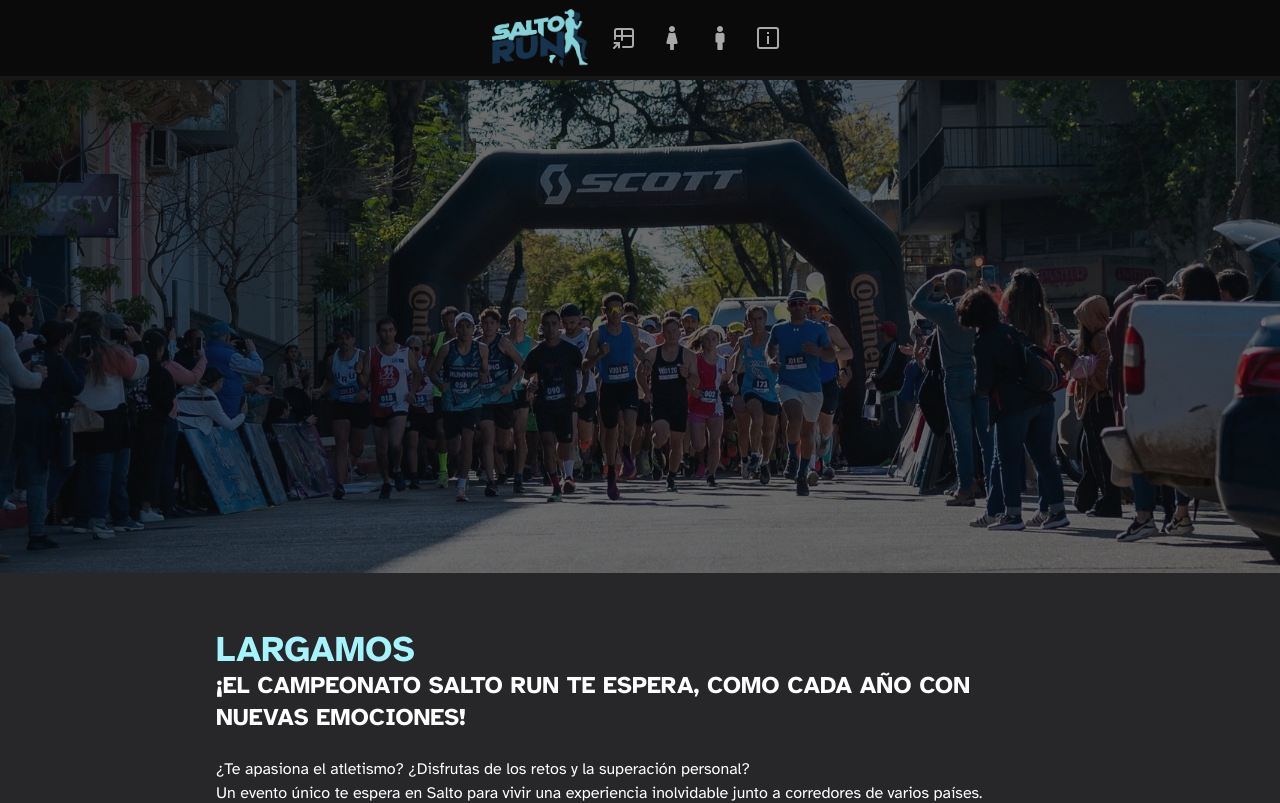
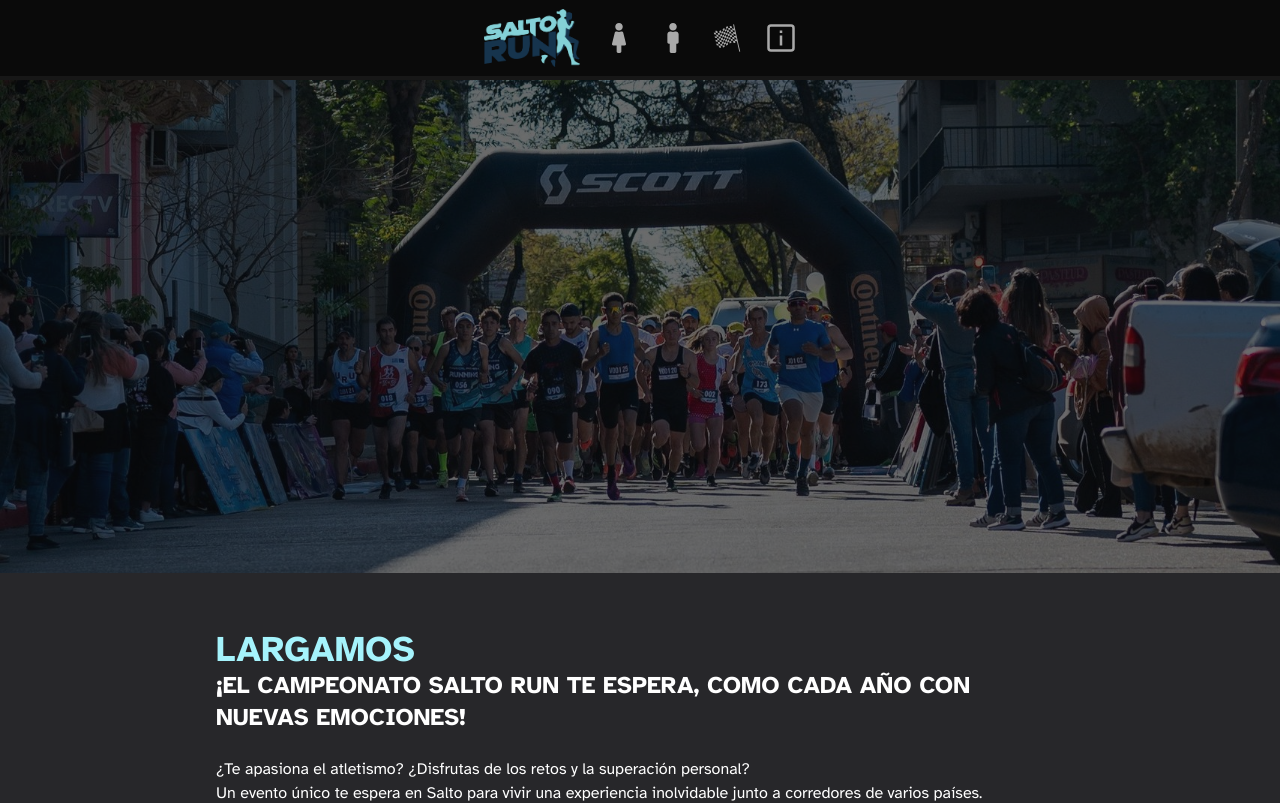
Before and after one commit to riberojuanca/saltorun, a Next.js app: page / in a window 1280 px wide. Shown: the top 803 px of the page. Built offline with nearby package versions, Linux system fonts and the light colour scheme.

Commit message:
Updated sections paddings and menu icons

```diff
--- a/src/components/HombresMenu.jsx
+++ b/src/components/HombresMenu.jsx
@@ -16,7 +16,7 @@ function handleClick(e) {
 function HombresMenu() {
   return (
     <>
-      <section>
+      <section className="p-4">
         <div className="flex items-center justify-between text-center pt-8 px-4 w-fit text-lg  me-auto ms-auto">
           <FaMale className="text-4xl " />
           <h1 className="font-semibold text-3xl md:text-4xl">HOMBRES</h1>
--- a/src/components/Menu.jsx
+++ b/src/components/Menu.jsx
@@ -8,6 +8,7 @@ import { GrStatusInfo } from "react-icons/gr";
 import { TbTableShortcut } from "react-icons/tb";
 import { FaFemale, FaMale } from "react-icons/fa";
 import { Famale } from "react-icons/fa";
+import { GiCheckeredFlag } from "react-icons/gi";
 
 import { MdOutlineAssignmentInd } from "react-icons/md";
 import Image from "next/image";
@@ -17,6 +18,7 @@ function Menu() {
   return (
     <div>
       <nav className=" fixed top-0 z-50 w-full bg-neutral-950 text-white flex items-center justify-center gap-4 h-20 px-6 border-b-4 border-neutral-900">
+        <div className="flex gap-6 z-50 w-fit rounded-md  text-white p-2">
           <div className="">
             <Link href="/">
               <Image
@@ -30,13 +32,7 @@ function Menu() {
               />
             </Link>
           </div>
-        <div className=" z-50 w-fit rounded-md  text-white p-2">
-          <ul className="flex gap-6 text-2xl opacity-65">
-            <li>
-              <Link href="/tables">
-                <TbTableShortcut />
-              </Link>
-            </li>
+          <ul className="flex gap-6 text-3xl opacity-65">
             <li>
               <Link href="/tables/mujeres">
                 <FaFemale />
@@ -47,12 +43,11 @@ function Menu() {
                 <FaMale />
               </Link>
             </li>
-            {/* <li>
-              <Link href="https://docs.google.com/forms/d/e/1FAIpQLSeUJR14q0nf-XY6hPt6LjMKGztsmWYwF1FakTSuKh_3WmuUJw/viewform?pli=1">
-                <FaWpforms />
+            <li>
+              <Link href="/fechas">
+                <GiCheckeredFlag />
               </Link>
-            </li> */}
-
+            </li>
             <li>
               <Link href="/reglamento">
                 <GrStatusInfo />
--- a/src/components/MujeresMenu.jsx
+++ b/src/components/MujeresMenu.jsx
@@ -15,7 +15,7 @@ function handleClick(e) {
 function MujeresMenu() {
   return (
     <>
-      <section>
+      <section className="p-4">
         <div className=" flex items-center justify-between text-center pt-8 px-4 w-fit text-lg  me-auto ms-auto">
           <FaFemale className="text-4xl md:text-4xl" />
           <h1 className="font-semibold text-3xl md:text-4xl">MUJERES</h1>
@@ -24,7 +24,7 @@ function MujeresMenu() {
           <h2 className="">GENERAL Y POR CATEGORÍA</h2>
         </div>
         <div className=" categoriesMenuMujeres ms-auto me-auto max-w-5xl h-40 mb-5  opacity-80 text-white flex items-center justify-center px-6">
-          <ul className="ulMenuMujeres w-full grid grid-cols-3 gap-5 text-xs md:text-sm">
+          <ul className="ulMenuMujeres w-full grid grid-cols-3 gap-5 text-xs font-semibold md:text-sm">
             <Link href="/tables/mujeres/GeneralMujeres">
               <li
                 className=" relative flex justify-center items-center link"
```
Lines whose indentation alone changed are shown as unchanged.
